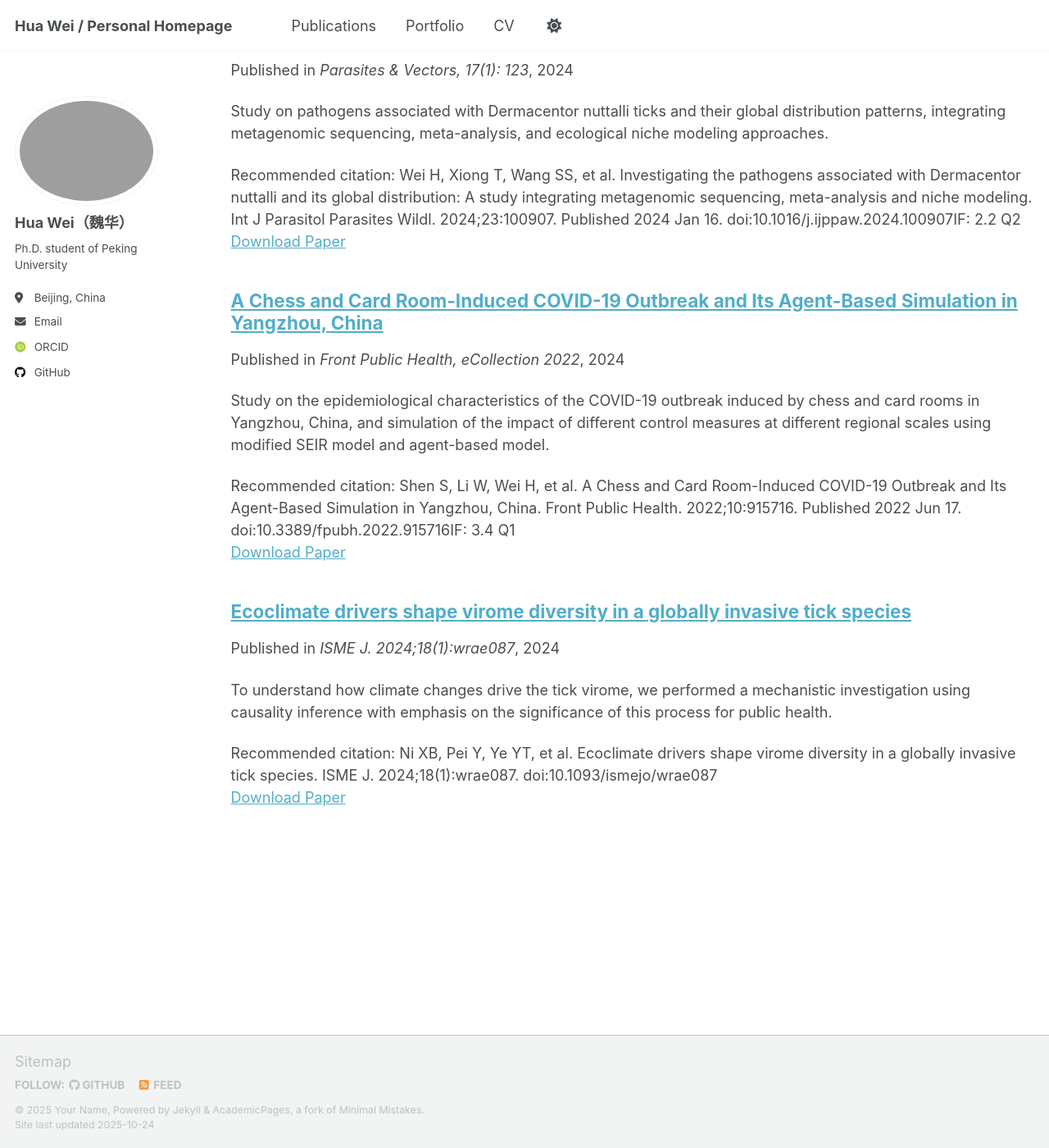
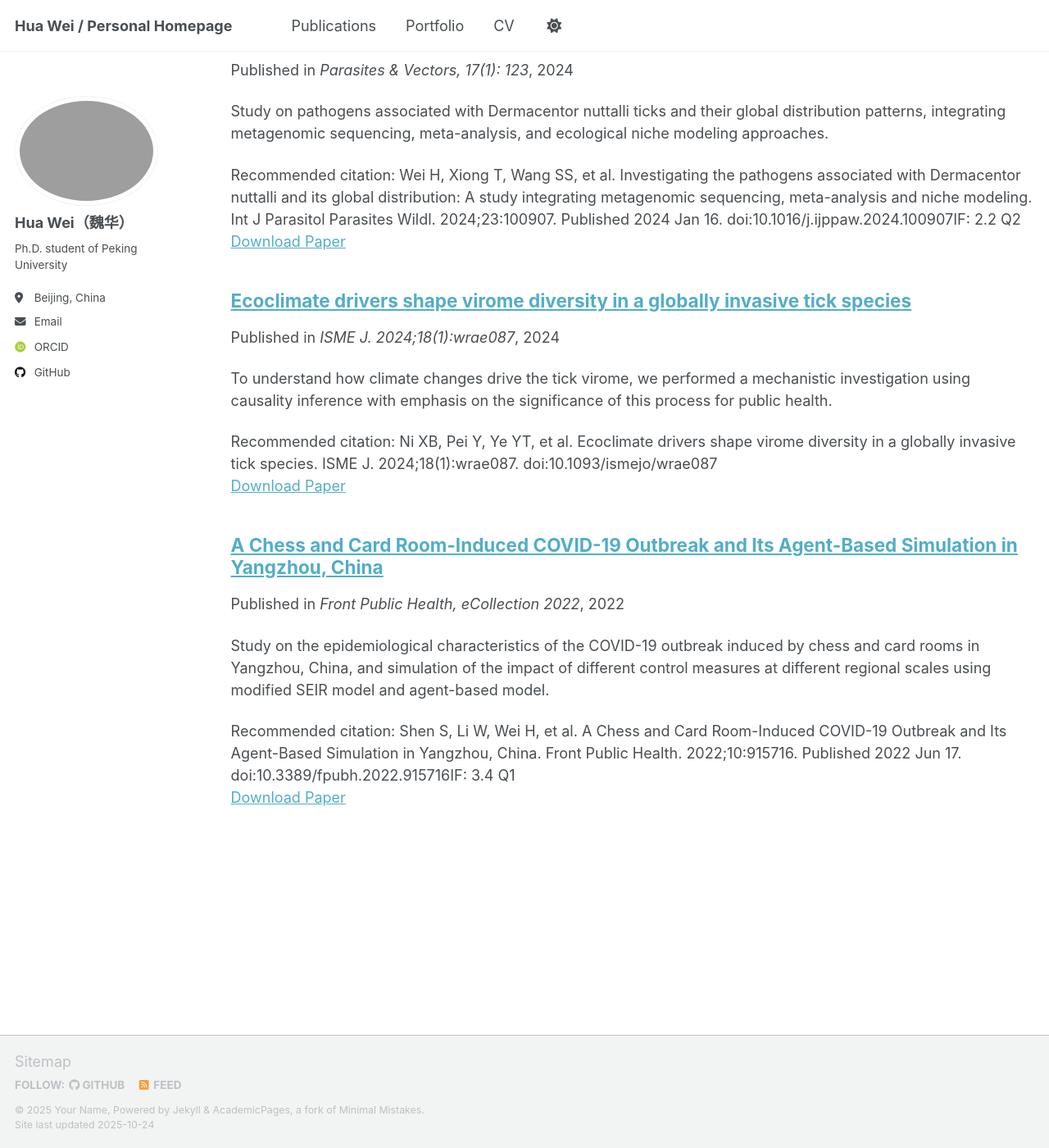
Before and after one commit to WeiHua363/WeiHua363.github.io, a Jekyll site: the page built from _pages/publications.html, in a window 1280 px wide and 1400 px high, scrolled down 616 px. Shown: the whole window at 82% size. Built offline with Jekyll 4.4.1, drawn with Linux system fonts in a browser that asks for light colours; some web fonts are replaced; a script that is not in the unit is left out.

Commit message:
Update 2022-06-17-COVID-19-Outbreak-ABM.md

```diff
--- a/_publications/2022-06-17-COVID-19-Outbreak-ABM.md
+++ b/_publications/2022-06-17-COVID-19-Outbreak-ABM.md
@@ -4,7 +4,7 @@ collection: publications
 category: manuscripts
 permalink: /publication/2022-06-17-COVID-19-Outbreak-ABM.md
 excerpt: 'Study on the epidemiological characteristics of the COVID-19 outbreak induced by chess and card rooms in Yangzhou, China, and simulation of the impact of different control measures at different regional scales using modified SEIR model and agent-based model.'
-date: 2024-04-15
+date: 2022-06-17
 venue: 'Front Public Health, eCollection 2022'
 paperurl: 'http://WeiHua363.github.io/files/paper2.pdf'
 citation: 'Shen S, Li W, Wei H, et al. A Chess and Card Room-Induced COVID-19 Outbreak and Its Agent-Based Simulation in Yangzhou, China. Front Public Health. 2022;10:915716. Published 2022 Jun 17. doi:10.3389/fpubh.2022.915716IF: 3.4 Q1'
```
